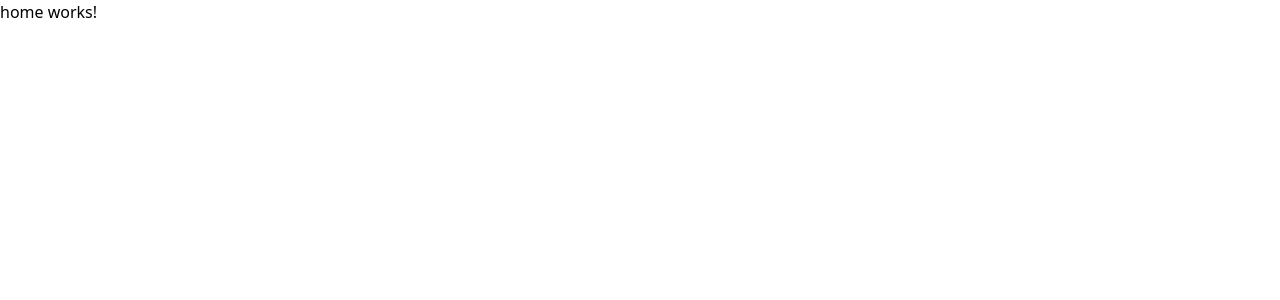
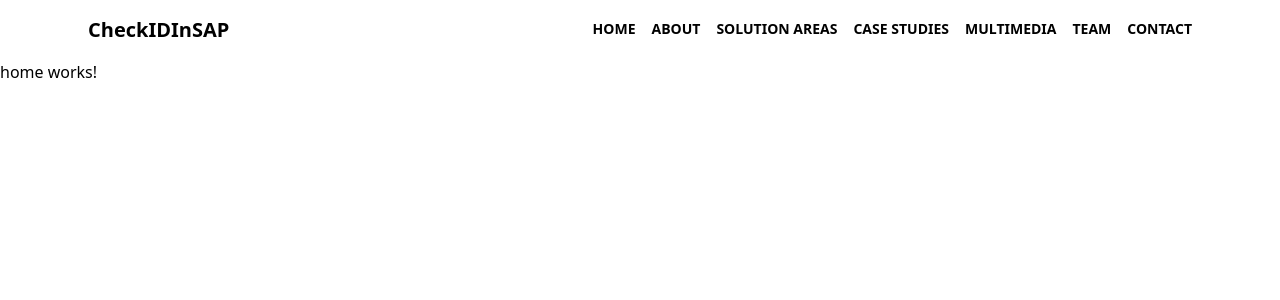
Before and after one commit to the-man2004/linxas-site-remake, an Angular app: page / in a window 1280 px wide. Shown: the top 300 px of the page. Built offline with nearby package versions, Linux system fonts and the light colour scheme.

Commit message:
Added the basic header template.

```diff
--- a/src/app/app.component.html
+++ b/src/app/app.component.html
@@ -1 +1,2 @@
+<app-header />
 <router-outlet></router-outlet>
--- a/src/app/app.component.ts
+++ b/src/app/app.component.ts
@@ -1,11 +1,13 @@
 import { Component } from '@angular/core';
-import { HomeComponent } from './routes/home/home.component';
 import { RouterModule } from '@angular/router';
+
+import { HeaderComponent } from './header/header.component';
+import { ContactComponent } from './routes/contact/contact.component';
 
 @Component({
   selector: 'app-root',
   standalone: true,
-  imports: [RouterModule, HomeComponent],
+  imports: [RouterModule, HeaderComponent, ContactComponent],
   templateUrl: './app.component.html',
 })
 export class AppComponent {}
--- /dev/null
+++ b/src/app/header/header.component.html
@@ -0,0 +1,24 @@
+<header class="px-8 py-4 flex justify-between lg:px-20">
+  <p>
+    <a routerLink="/" class="px-2 font-bold text-xl">CheckIDInSAP</a>
+  </p>
+  <menu class="flex">
+    <li><a routerLink="/" class="px-2 font-bold text-sm">HOME</a></li>
+    <li><a routerLink="/about" class="px-2 font-bold text-sm">ABOUT</a></li>
+    <li>
+      <a routerLink="/solution-areas" class="px-2 font-bold text-sm"
+        >SOLUTION AREAS</a
+      >
+    </li>
+    <li>
+      <a routerLink="/case-studies" class="px-2 font-bold text-sm"
+        >CASE STUDIES</a
+      >
+    </li>
+    <li>
+      <a routerLink="/multimedia" class="px-2 font-bold text-sm">MULTIMEDIA</a>
+    </li>
+    <li><a routerLink="/team" class="px-2 font-bold text-sm">TEAM</a></li>
+    <li><a routerLink="/contact" class="px-2 font-bold text-sm">CONTACT</a></li>
+  </menu>
+</header>
```
Also changed, not shown: src/app/header/header.component.ts (added, +10 -0 lines).
